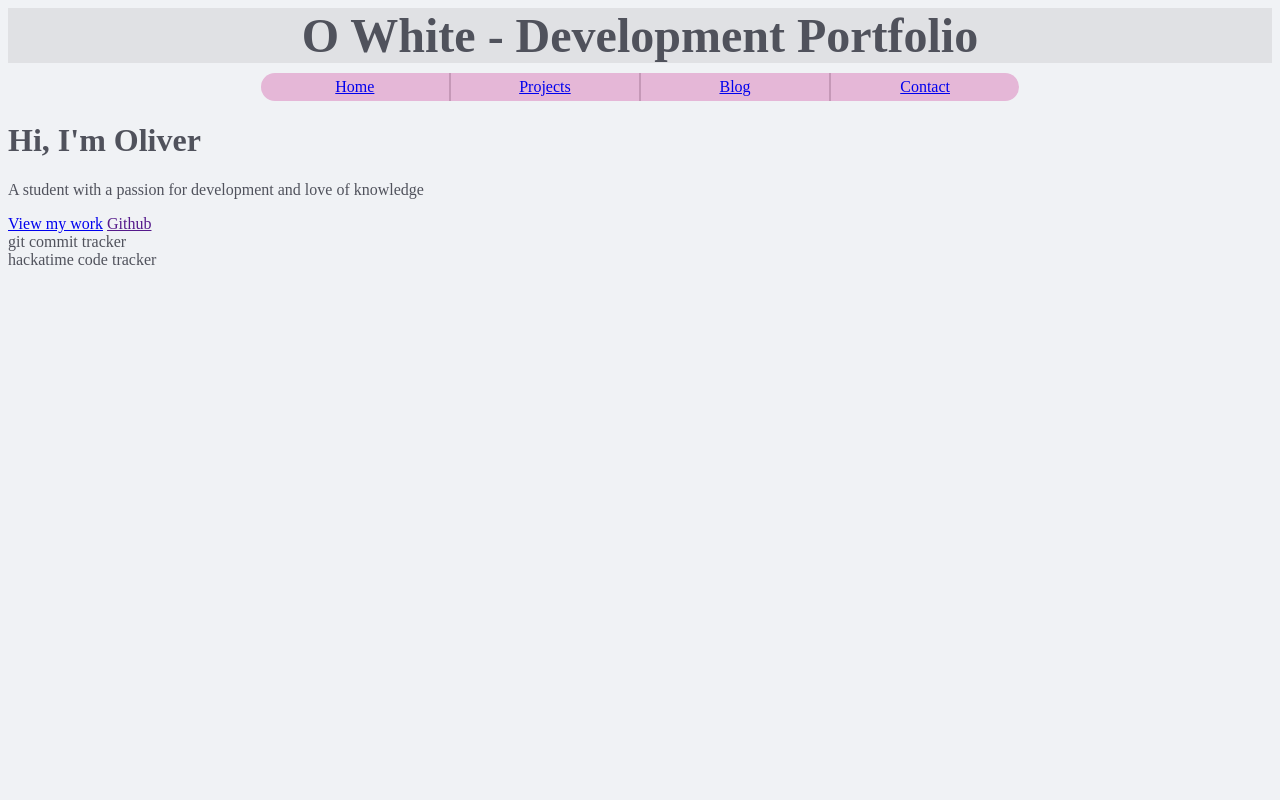
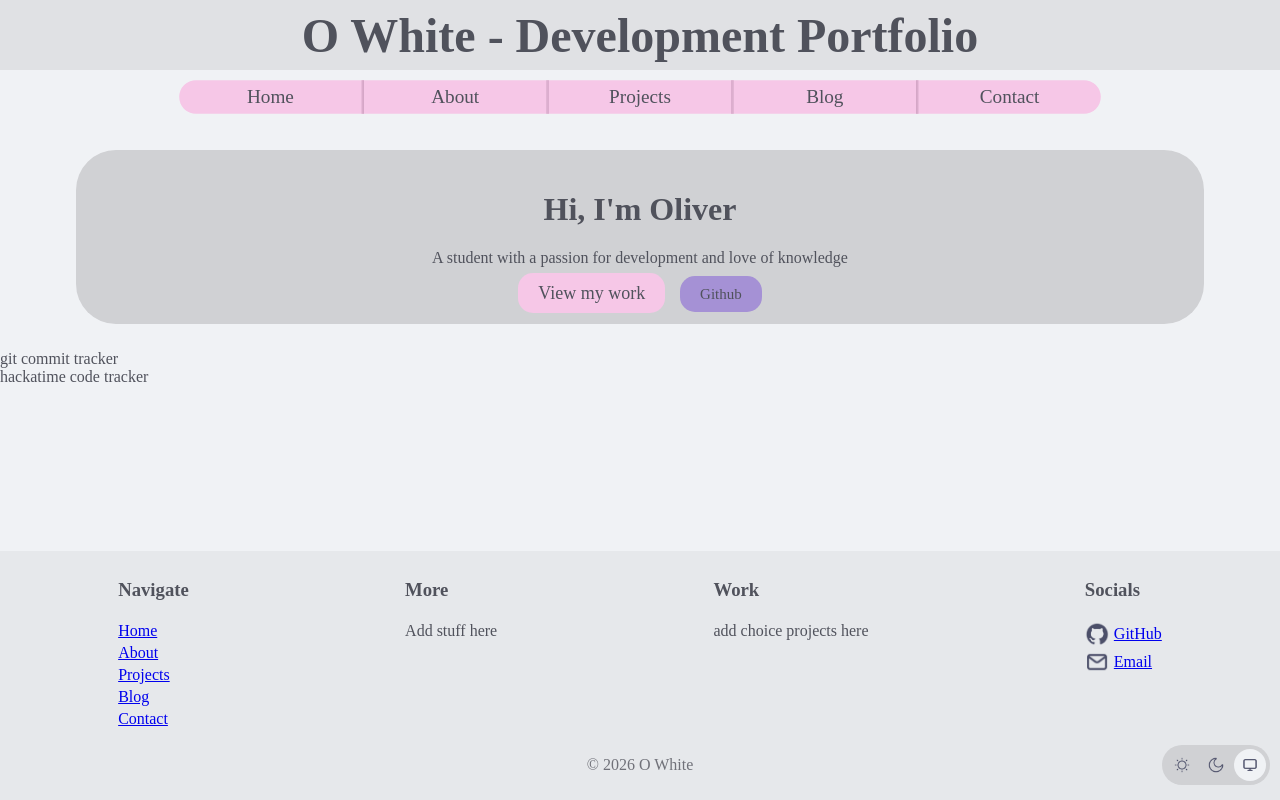
Before and after one commit to Astral-Scribe/NCEA-Level-1-Computer-Science, a plain HTML site: page NCEA Level 1 Achievement Standard 92005 (Develop a Digital Technologies Outcome)/Website/index.html in a window 1280 px wide. Drawn offline with Linux system fonts and the light colour scheme.

Commit message:
upload 02/07/2026
added a basic site skeleton
created a system to swap between light and dark themes, defaulting to matching the system theme (have not yet created the stylesheet for the dark theme)

```diff
--- /dev/null
+++ b/NCEA Level 1 Achievement Standard 92005 (Develop a Digital Technologies Outcome)/Website/Scripts/theme.js
@@ -0,0 +1,61 @@
+const iconMap = {
+  'light-button': {
+    light: './images/icons/sun_icon.png',
+    dark: './images/icons/darkmode/sun_icon.png'
+    },
+  'dark-button': {
+    light: './images/icons/moon_icon.png',
+    dark: './images/icons/darkmode/moon_icon.png'
+    },
+  'system-button': {
+    light: './images/icons/computer_icon.png',
+    dark: './images/icons/darkmode/computer_icon.png'
+    },
+};
+
+const socialIconMap = {
+  'github': {
+    light: './images/icons/github_icon.png',
+    dark: './images/icons/darkmode/github_icon.png'
+    },
+  'email':  {
+    light: './images/icons/email_icon.png',
+    dark: './images/icons/darkmode/email_icon.png'
+  },
+};
+
+function applyTheme(theme) {
+  localStorage.setItem('theme', theme);
+  const isDark = theme === 'dark' || (theme === 'system' && window.matchMedia('(prefers-color-scheme: dark)').matches);
+
+  // Swap stylesheet
+  document.getElementById('mainstyle').href = isDark ? './darkmodestyle.css' : './lightmodestyle.css';
+
+  // Swap theme switcher icons
+  document.querySelectorAll('.theme-button').forEach(btn => {
+    const icons = iconMap[btn.id];
+    btn.querySelector('.theme-icon').src = isDark ? icons.dark : icons.light;
+  });
+
+  // Swap social icons
+  document.querySelectorAll('.socialicon[data-icon]').forEach(img => {
+    const icons = socialIconMap[img.dataset.icon];
+    if (icons) img.src = isDark ? icons.dark : icons.light;
+  });
+}
+
+document.querySelectorAll('.theme-button').forEach(btn => {
+  btn.addEventListener('click', () => {
+    document.querySelectorAll('.theme-button').forEach(b => b.classList.remove('active'));
+    btn.classList.add('active');
+    applyTheme(btn.id.replace('-button', ''));
+  });
+});
+
+const savedTheme = localStorage.getItem('theme') || 'system';
+document.getElementById(`${savedTheme}-button`).classList.add('active');
+applyTheme(savedTheme);
+
+window.matchMedia('(prefers-color-scheme: dark)').addEventListener('change', () => {
+  if ((localStorage.getItem('theme') || 'system') === 'system') applyTheme('system');
+});
--- a/NCEA Level 1 Achievement Standard 92005 (Develop a Digital Technologies Outcome)/Website/index.html
+++ b/NCEA Level 1 Achievement Standard 92005 (Develop a Digital Technologies Outcome)/Website/index.html
@@ -5,13 +5,14 @@
     <title></title>
     <meta name="description" content="" />
     <meta name="viewport" content="width=device-width, initial-scale=1" />
-    <link rel="stylesheet" href="./lightmodestyle.css" />
+    <link id="mainstyle" rel="stylesheet" href="./lightmodestyle.css" />
   </head>
   <body>
     <div class="headersection">
       <div class="sitetitle">O White - Development Portfolio</div>
       <div class="navbar">
         <a class="navbar_item" href="./index.html">Home</a>
+        <a class="navbar_item" href="./about.html">About</a>
         <a class="navbar_item" href="./projects.html">Projects</a>
         <a class="navbar_item" href="./blog.html">Blog</a>
         <a class="navbar_item" href="./contact.html">Contact</a>
@@ -29,5 +30,43 @@
       <div class="card">git commit tracker</div>
       <div class="card">hackatime code tracker</div>
     </div>
+    <div class="footersection">
+      <div class="linksections">
+        <div class="linksection">
+          <h3>Navigate</h3>
+          <a href="./index.html">Home</a>
+          <a href="./about.html">About</a>
+          <a href="./projects.html">Projects</a>
+          <a href="./blog.html">Blog</a>
+          <a href="./contact.html">Contact</a>
+        </div>
+        <div class="linksection">
+          <h3>More</h3>
+          <a>Add stuff here</a>
+        </div>
+        <div class="linksection">
+          <h3>Work</h3>
+          <a>add choice projects here</a>
+        </div>
+        <div class="linksection">
+          <h3>Socials</h3>
+          <a href="https://github.com/Astral-Scribe"><img src="./images/icons/github_icon.png" alt="" class="socialicon" data-icon="github"/>GitHub</a>
+          <a href="mailto:self-taught-scribe@outlook.com?subject=Reaching%20out%20from%20your%20portfolio"><img src="./images/icons/email_icon.png" alt="" class="socialicon" data-icon="email"/>Email</a>
+        </div>
+      </div>
+      <p class="copyright">© 2026 O White</p>
+      <div class="themeswitcher">
+        <button class="theme-button" id="light-button" aria-label="Light mode">
+          <img src="./images/icons/sun_icon.png" alt="" class="theme-icon">
+        </button>
+        <button class="theme-button" id="dark-button" aria-label="Dark mode">
+          <img src="./images/icons/moon_icon.png" alt="" class="theme-icon">
+        </button>
+        <button class="theme-button" id="system-button" aria-label="System mode">
+          <img src="./images/icons/computer_icon.png" alt="" class="theme-icon">
+        </button>
+      </div>
+    </div>
+    <script src="./scripts/theme.js"></script>
   </body>
 </html>
--- a/NCEA Level 1 Achievement Standard 92005 (Develop a Digital Technologies Outcome)/Website/lightmodestyle.css
+++ b/NCEA Level 1 Achievement Standard 92005 (Develop a Digital Technologies Outcome)/Website/lightmodestyle.css
@@ -11,44 +11,194 @@
   --subtext-0: oklch(55% 3% 279); /*catppuccin-subtext0*/
   --subtext-1: oklch(49% 4% 279); /*catppuccin-subtext1*/
   --text: oklch(44% 4% 279); /*catppuccin-text*/
-  --accent-pink: oklch(83% 17% 338); /*catppuccin-pink + 10% lightness*/
-  --accent-mauve: oklch(65% 25% 297); /*catppuccin-mauve + 10% lightness*/
+  --accent-pink: oklch(88% 17% 338); /*catppuccin-pink + 15% lightness*/
+  --accent-mauve: oklch(70% 25% 297); /*catppuccin-mauve + 15% lightness*/
+}
+
+html {
+  scrollbar-width: thin;
+  scrollbar-color: var(--card-0) var(--base);
+  height: 100%;
+}
+::-webkit-scrollbar {
+  width: 8px;
+}
+::-webkit-scrollbar-track {
+  background: var(--base);
+}
+::-webkit-scrollbar-thumb {
+  background: var(--card-0);
+  border-radius: 10px;
+}
+::-webkit-scrollbar-thumb:hover {
+  background: var(--card-1);
+}
+html,
+body {
+  margin: 0;
+  padding: 0;
 }
 
 body {
   background-color: var(--base);
   color: var(--text);
+  display: flex;
+  flex-direction: column;
+  min-height: 100vh;
 }
 .headersection {
-  .sitetitle{
+  .sitetitle {
     color: var(--text);
     background-color: var(--crust);
     font-size: 48px;
-    font-weight:bold;
+    font-weight: bold;
     text-align: center;
     margin: 0px auto 10px;
+    padding: 0.6%;
   }
   .navbar {
     border-radius: 40px;
     background-color: var(--accent-pink);
     display: flex;
     justify-content: space-around;
-    .navbar_item{
-        border-color: oklch(from var(--accent-pink) calc(l - 0.1) c h);
-        border-width: 0px 0.5px;
-        border-style: solid;
-        padding: 5px 10px;
-        flex: 1;
-        text-align: center;
+    .navbar_item {
+      border-color: oklch(from var(--accent-pink) calc(l - 0.1) c h);
+      border-width: 0px 0.5px;
+      border-style: solid;
+      padding: 5px 15px;
+      flex: 1;
+      text-align: center;
+      color: var(--text);
+      text-decoration: none;
+      font-weight: semi-bold;
     }
-    :first-child{
+    :first-child {
       border-left: 0px;
     }
-    :last-child{
+    :last-child {
       border-right: 0px;
     }
     width: 60%;
-    margin: 10px auto;
+    margin: 1% auto;
+    scale: 120%;
   }
-  margin: 0px auto 10px;
 }
+
+.footersection {
+  .linksections {
+    display: flex;
+    flex-direction: row;
+    justify-content: space-around;
+    flex-wrap: wrap;
+    .linksection {
+      flex: 0 0 auto;
+      text-align: left;
+      color: var(--text);
+      text-decoration: none;
+      font-weight: semi-bold;
+      display: flex;
+      flex-direction: column;
+      a {
+        display: flex;
+        align-items: center;
+        padding: 2px 0;
+      }
+      .socialicon {
+        max-width: 1.5em;
+        max-height: 1.5em;
+        margin-right: 5px;
+      }
+    }
+    grid-area: linksections;
+    padding-bottom: 10px;
+  }
+  .copyright {
+    grid-area: copyright;
+    text-align: center;
+    color: var(--subtext-0);
+  }
+  .themeswitcher {
+    grid-area: themeswitcher;
+    display: flex;
+    flex-direction: row;
+    justify-content: flex-end;
+    align-items: center;
+    background-color: var(--div-0);
+    border-radius: 50px;
+    padding: 4px;
+    gap: 2px;
+    width: fit-content;
+    margin-left: auto;
+    .theme-button {
+      background: none;
+      border: none;
+      border-radius: 50px;
+      width: 32px;
+      height: 32px;
+      display: flex;
+      align-items: center;
+      justify-content: center;
+      cursor: pointer;
+      transition: background-color 0.2s;
+      &.active {
+        background-color: var(--base);
+      }
+      &:hover:not(.active) {
+        background-color: var(--div-1);
+      }
+      .theme-icon {
+        width: 16px;
+        height: 16px;
+      }
+    }
+  }
+  background-color: var(--mantle);
+  margin-top: auto;
+  padding: 10px;
+  display: grid;
+  grid-template-columns: 1fr 1fr 1fr;
+  grid-template-areas:
+    "linksections linksections linksections "
+    ". copyright themeswitcher";
+  align-items: center;
+}
+
+/* Homepage styles */
+.hero {
+  background-color: var(--div-0);
+  border-radius: 40px;
+  padding: 20px;
+  margin: 2% auto;
+  width: 85%;
+  text-align: center;
+}
+
+.cta-buttons {
+  .cta-button-1 {
+    background-color: var(--accent-pink);
+    color: var(--text);
+    border: none;
+    border-radius: 15px;
+    padding: 10px 20px;
+    margin: 0.5%;
+    font-size: 18px;
+    cursor: pointer;
+    text-decoration: none;
+  }
+  .cta-button-2 {
+    background-color: var(--accent-mauve);
+    color: var(--text);
+    border: none;
+    border-radius: 15px;
+    padding: 10px 20px;
+    margin: 0.5%;
+    font-size: 15px;
+    cursor: pointer;
+    text-decoration: none;
+  }
+}
+/*Projects page styles */
+
+/*Blog page styles */
+
+/*Contact page styles */
```
Also changed, not shown: NCEA Level 1 Achievement Standard 92005 (Develop a Digital Technologies Outcome)/Website/Images/Icons/computer_icon.png (added), NCEA Level 1 Achievement Standard 92005 (Develop a Digital Technologies Outcome)/Website/Images/Icons/darkmode/computer_icon.png (added), NCEA Level 1 Achievement Standard 92005 (Develop a Digital Technologies Outcome)/Website/Images/Icons/darkmode/email_icon.png (added), NCEA Level 1 Achievement Standard 92005 (Develop a Digital Technologies Outcome)/Website/Images/Icons/darkmode/github_icon.png (added), NCEA Level 1 Achievement Standard 92005 (Develop a Digital Technologies Outcome)/Website/Images/Icons/darkmode/moon_icon.png (added), NCEA Level 1 Achievement Standard 92005 (Develop a Digital Technologies Outcome)/Website/Images/Icons/darkmode/sun_icon.png (added), NCEA Level 1 Achievement Standard 92005 (Develop a Digital Technologies Outcome)/Website/Images/Icons/email_icon.png (added), NCEA Level 1 Achievement Standard 92005 (Develop a Digital Technologies Outcome)/Website/Images/Icons/github_icon.png (added), NCEA Level 1 Achievement Standard 92005 (Develop a Digital Technologies Outcome)/Website/Images/Icons/moon_icon.png (added), NCEA Level 1 Achievement Standard 92005 (Develop a Digital Technologies Outcome)/Website/Images/Icons/sun_icon.png (added).
